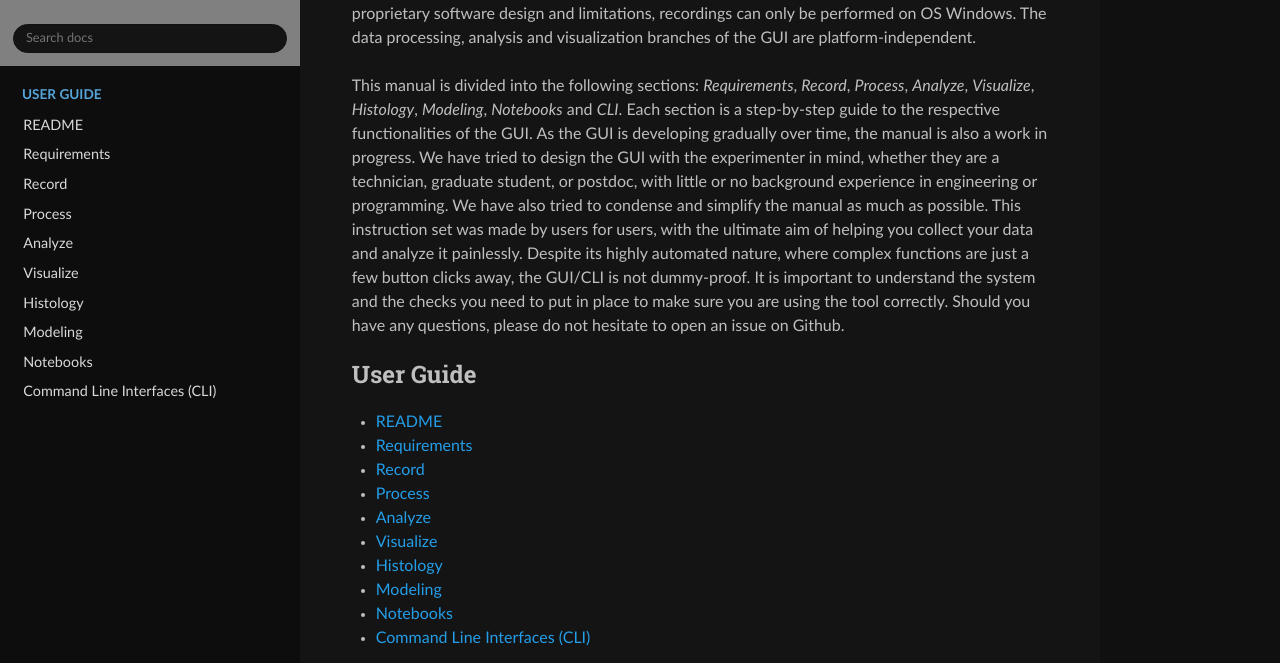
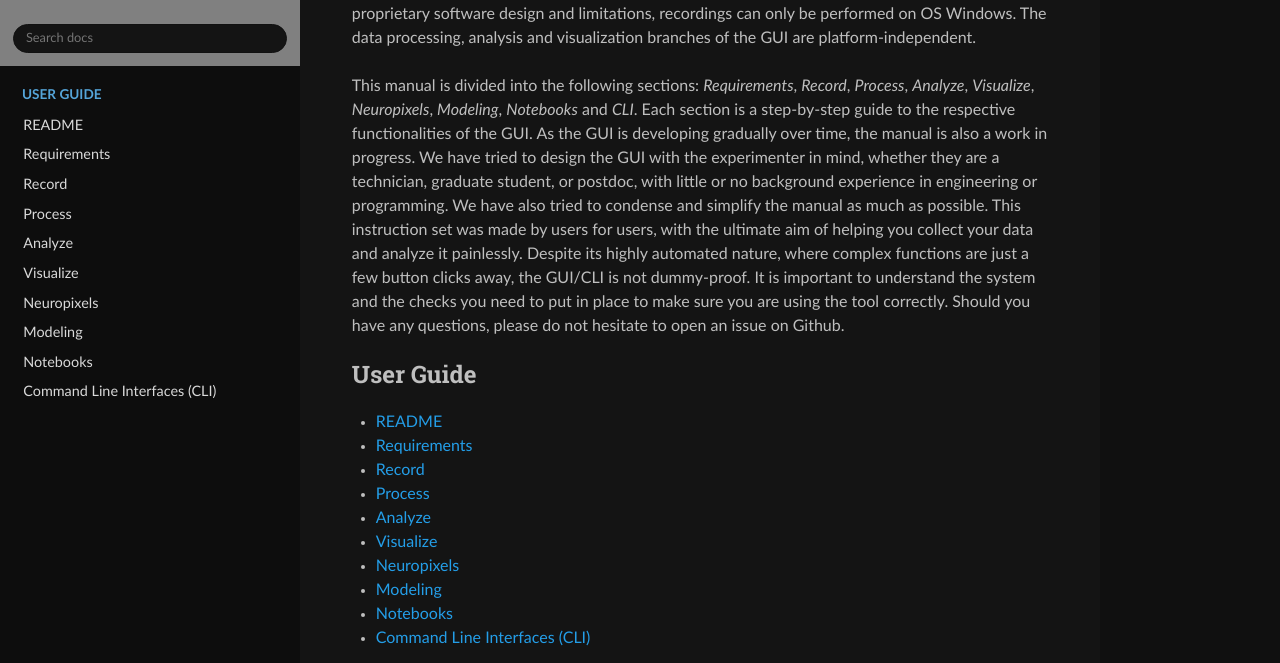
Before and after one commit to bartulem/usv-playpen, a Sphinx documentation site: the page built from docs/index.rst, in a window 1280 px wide and 1081 px high. Shown: the part 301-964 px from the top of the window. Built offline with Sphinx 7.4.7 and the Read the Docs theme 3.1.0, drawn with Linux system fonts in a browser that asks for light colours.

Commit message:
docs: rename the Histology section to Neuropixels (match the src module)
The docs section was "Histology", but the code lives in
`src/usv_playpen/neuropixels/` and does more than histology (probe geometry, IBL
anatomical alignment, unit localization, spike-quality metrics -- all
Neuropixels-specific). Rename docs/Histology.rst -> docs/Neuropixels.rst, retitle
the H1 + the `.. _Neuropixels:` label, and retarget the index toctree + narrative
list, the two Notebooks :doc: links, and the three :ref:`Histology` uses (CLI +
Process). Internal `histology-*` sub-anchors left as-is pending the section's
content rework.

Co-Authored-By: Claude Opus 4.8 <noreply@anthropic.com>

```diff
--- a/docs/CLI.rst
+++ b/docs/CLI.rst
@@ -421,7 +421,7 @@ Neuropixels
 -----------
 
 ``npx-meta-to-coords``
-``npx-meta-to-coords`` launches a small Qt GUI that converts a SpikeGLX ``*.ap.meta`` file into a probe-geometry artifact: a Kilosort ``chanMap.mat``, plain-text or ``.npy`` site coordinates, JRClust ``.prm`` strings, or an in-place upgrade of a legacy (pre-SpikeGLX 032623) meta file. It takes no command-line flags — every choice is made through three dialogs. The related ``python -m usv_playpen.neuropixels.anatomy_converter`` utility, and the programmatic API, are documented on the :ref:`Histology` page.
+``npx-meta-to-coords`` launches a small Qt GUI that converts a SpikeGLX ``*.ap.meta`` file into a probe-geometry artifact: a Kilosort ``chanMap.mat``, plain-text or ``.npy`` site coordinates, JRClust ``.prm`` strings, or an in-place upgrade of a legacy (pre-SpikeGLX 032623) meta file. It takes no command-line flags — every choice is made through three dialogs. The related ``python -m usv_playpen.neuropixels.anatomy_converter`` utility, and the programmatic API, are documented on the :ref:`Neuropixels` page.
 
 .. code-block:: text
 
--- a/docs/Histology.rst
+++ b/docs/Neuropixels.rst
@@ -1,7 +1,7 @@
-.. _Histology:
+.. _Neuropixels:
 
-Histology
-==================
+Neuropixels
+===========
 This page explains how to use the **Neuropixels histology and
 unit-quality pipelines** in ``usv_playpen.neuropixels``. Where the
 :ref:`Process` section ends with spike-sorted, session-split clusters,
--- a/docs/Notebooks.rst
+++ b/docs/Notebooks.rst
@@ -6,7 +6,7 @@ app) under ``src/usv_playpen/notebooks/`` that drive the advanced analysis and
 figure-generation workflows. This page is the single, detailed home for them: each
 notebook is described here and rendered in full below (code only — outputs are stripped
 on commit), and the topical sections (:doc:`Analyze`, :doc:`Modeling`, :doc:`Visualize`,
-:doc:`Histology`) link here rather than duplicating the explanation.
+:doc:`Neuropixels`) link here rather than duplicating the explanation.
 
 .. note::
 
@@ -41,7 +41,7 @@ manual brainreg + napari steps run outside the notebook:
   spike-quality metrics.
 
 Every acquisition path and session identifier lives in the **Parameters** cell. See
-:doc:`Histology` for the conceptual workflow and the underlying helpers. Source:
+:doc:`Neuropixels` for the conceptual workflow and the underlying helpers. Source:
 `npx_histology_unit_quality_processing.ipynb
 <https://github.com/bartulem/usv-playpen/blob/main/src/usv_playpen/notebooks/npx_histology_unit_quality_processing.ipynb>`_.
 
--- a/docs/Process.rst
+++ b/docs/Process.rst
@@ -152,8 +152,8 @@ The processing of e-phys data passes several stages:
     #. Conduct spike sorting with `Kilosort4 <https://github.com/MouseLand/Kilosort/tree/main>`_ (not implemented in *usv-playpen*)
     #. Manually curate sorting outputs in `Phy <https://github.com/cortex-lab/phy>`_ (not implemented in *usv-playpen*)
     #. Split cluster spikes back to individual sessions
-    #. Conduct light-sheet brain volume assembly, trace probe tracks in Allen atlas coordinates with `brainreg <https://github.com/brainglobe/brainreg-napari>`_ and `brainglobe-segmentation <https://github.com/brainglobe/brainglobe-segmentation>`_ to determine what brain regions individual channels were in using `iblapps <https://github.com/int-brain-lab/iblapps>`_, but IBL ephys-alignment functionality is provided (see :ref:`Histology`)
-    #. Compute unit quality metrics and categorize units with `SpikeInterface <https://github.com/SpikeInterface/spikeinterface>`_ (see :ref:`Histology` for details on how this is implemented in *usv-playpen*)
+    #. Conduct light-sheet brain volume assembly, trace probe tracks in Allen atlas coordinates with `brainreg <https://github.com/brainglobe/brainreg-napari>`_ and `brainglobe-segmentation <https://github.com/brainglobe/brainglobe-segmentation>`_ to determine what brain regions individual channels were in using `iblapps <https://github.com/int-brain-lab/iblapps>`_, but IBL ephys-alignment functionality is provided (see :ref:`Neuropixels`)
+    #. Compute unit quality metrics and categorize units with `SpikeInterface <https://github.com/SpikeInterface/spikeinterface>`_ (see :ref:`Neuropixels` for details on how this is implemented in *usv-playpen*)
 
 Run E/V sync check
 ~~~~~~~~~~~~~~~~~~
--- a/docs/index.rst
+++ b/docs/index.rst
@@ -9,7 +9,7 @@ video (Loopbio) acquisition. Developed for behavioral recording purposes at the
 Due to proprietary software design and limitations, recordings can only be performed on OS Windows.
 The data processing, analysis and visualization branches of the GUI are platform-independent.
 
-This manual is divided into the following sections: *Requirements*, *Record*, *Process*, *Analyze*, *Visualize*, *Histology*, *Modeling*, *Notebooks* and *CLI*.
+This manual is divided into the following sections: *Requirements*, *Record*, *Process*, *Analyze*, *Visualize*, *Neuropixels*, *Modeling*, *Notebooks* and *CLI*.
 Each section is a step-by-step guide to the respective functionalities of the GUI. As the GUI is
 developing gradually over time, the manual is also a work in progress. We have tried to design the GUI
 with the experimenter in mind, whether they are a technician, graduate student, or postdoc, with
@@ -30,7 +30,7 @@ the tool correctly. Should you have any questions, please do not hesitate to ope
    Process
    Analyze
    Visualize
-   Histology
+   Neuropixels
    Modeling
    Notebooks
    CLI
```
